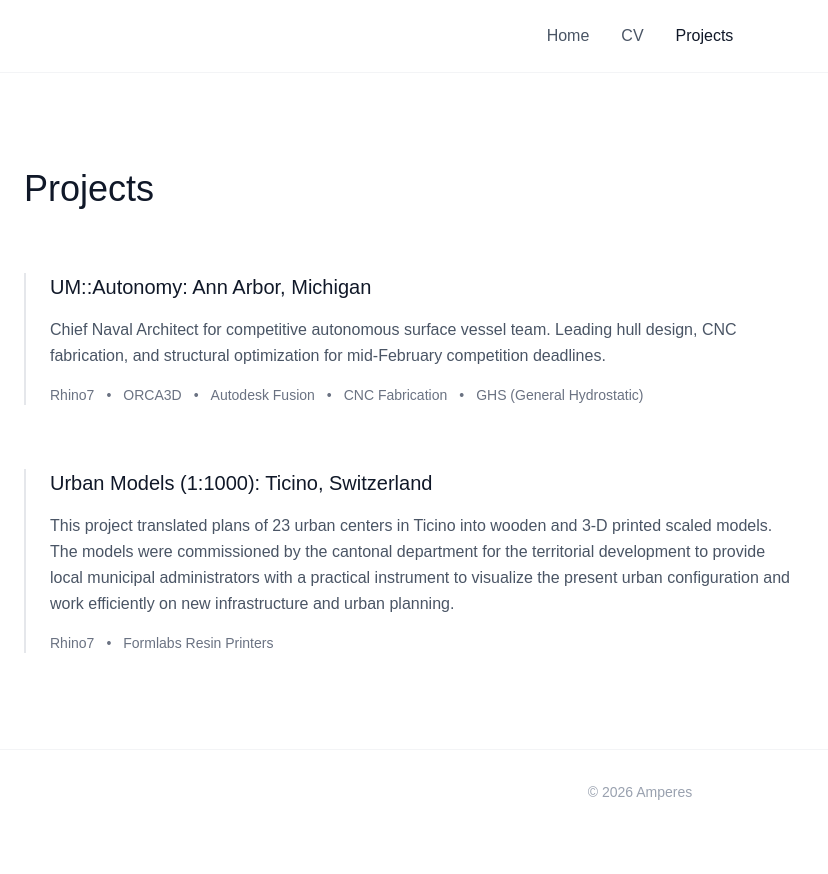
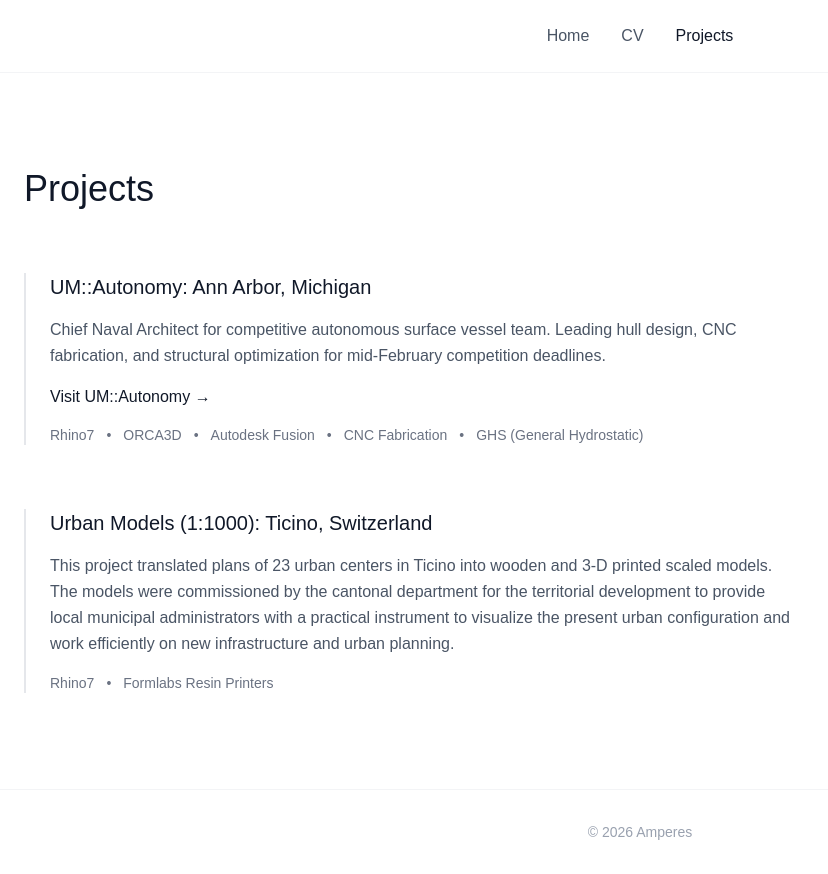
Before and after one commit to ulricozampa/amperes-portfolio, a Next.js app: page /projects in a window 1280 px wide. Shown: the whole page, without its empty margins (0-828 px from the left). Before the commit the page ends 834 px from the top, so only its background shows below. Built offline with nearby package versions, Linux system fonts and the light colour scheme.

Commit message:
Add prestigious exhibitions with creative awards

```diff
--- a/app/projects/page.tsx
+++ b/app/projects/page.tsx
@@ -27,6 +27,14 @@ export default function Projects() {
               Leading hull design, CNC fabrication, and structural optimization for
               mid-February competition deadlines.
             </p>
+            <a
+              href="https://umautonomy.com/"
+              target="_blank"
+              rel="noopener noreferrer"
+              className="inline-block text-gray-900 hover:text-gray-600 transition mb-4"
+            >
+              Visit UM::Autonomy →
+            </a>
             <div className="flex flex-wrap gap-3">
               <span className="text-sm text-gray-500">Rhino7</span>
               <span className="text-sm text-gray-500">•</span>
```
